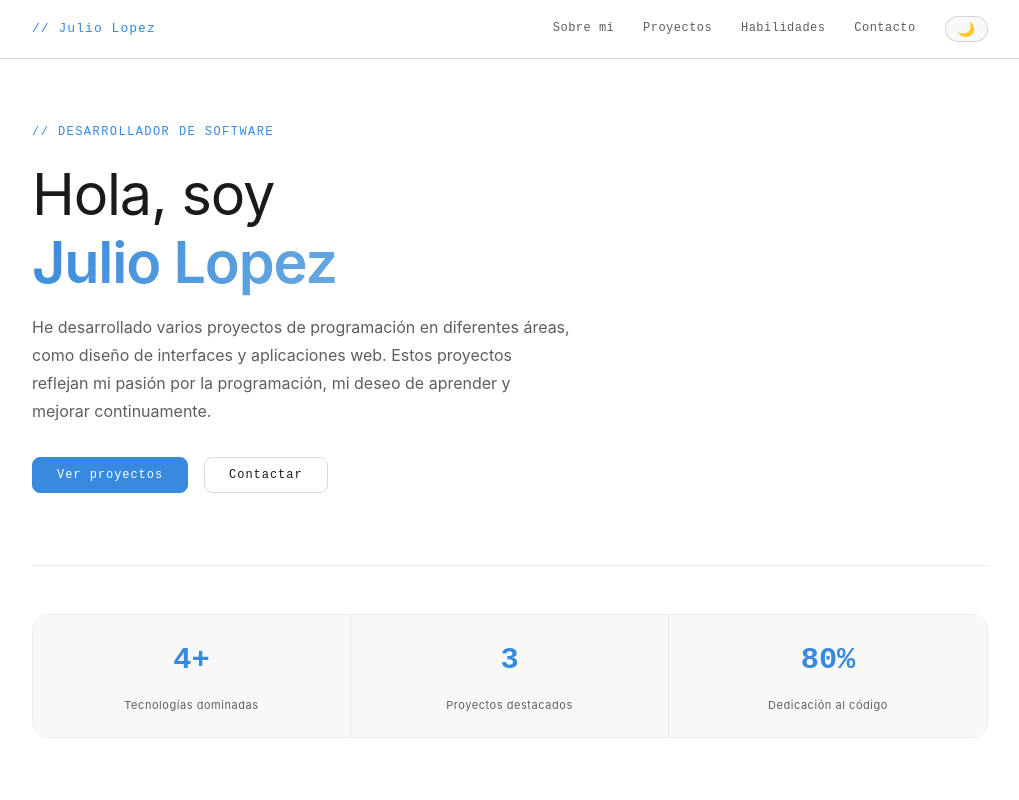
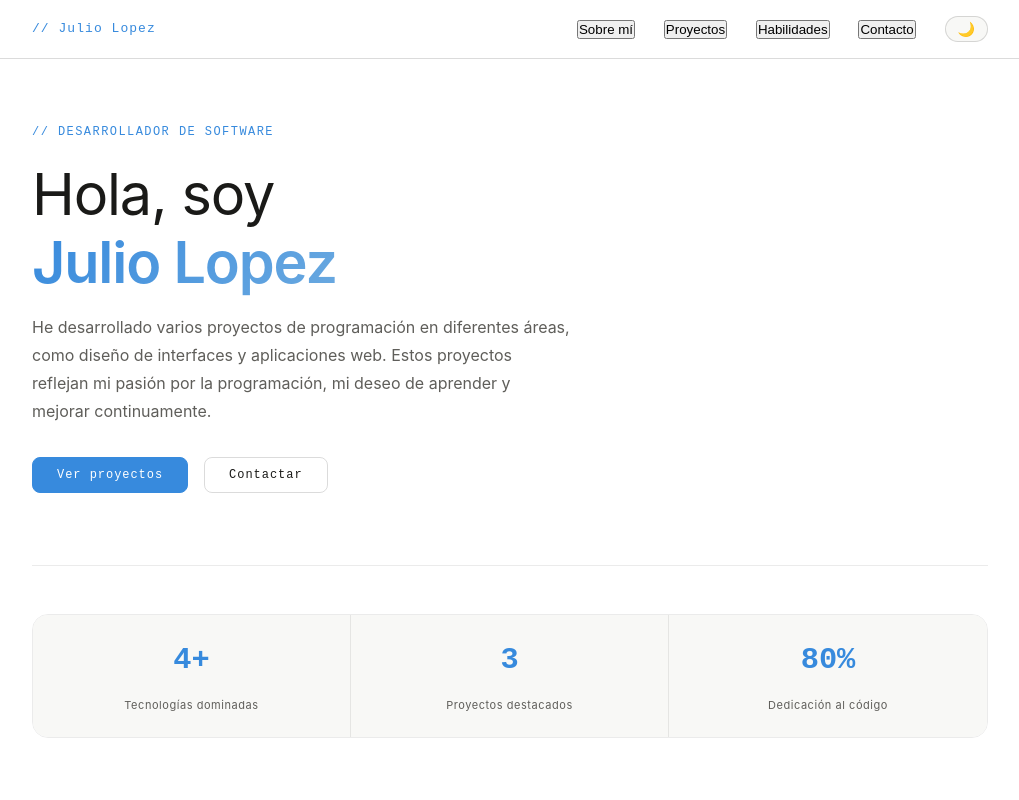
Before and after one commit to frasesofthekingdom/PORTAFOLIO---Web-Full-Stack, a React (Create React App) app: page / in a window 1280 px wide. Shown: the top 800 px of the page, without its empty margins (130-1149 px from the left). Built offline with nearby package versions, Linux system fonts and the light colour scheme.

Commit message:
Fix: Corrijo errores ESLint para Netlify

```diff
--- a/src/components/Header/Header.js
+++ b/src/components/Header/Header.js
@@ -33,10 +33,10 @@ const Header = () => {
         </button>
 
         <div className={`nav-links ${menuOpen ? 'open' : ''}`}>
-          <a onClick={() => scrollToSection('about')}>Sobre mí</a>
-          <a onClick={() => scrollToSection('projects')}>Proyectos</a>
-          <a onClick={() => scrollToSection('skills')}>Habilidades</a>
-          <a onClick={() => scrollToSection('contact')}>Contacto</a>
+          <button onClick={() => scrollToSection('about')} className="nav-link-btn">Sobre mí</button>
+          <button onClick={() => scrollToSection('projects')} className="nav-link-btn">Proyectos</button>
+          <button onClick={() => scrollToSection('skills')} className="nav-link-btn">Habilidades</button>
+          <button onClick={() => scrollToSection('contact')} className="nav-link-btn">Contacto</button>
           <button className="theme-toggle" onClick={toggleTheme}>
             {theme === 'light' ? '🌙' : '☀️'}
           </button>
```
